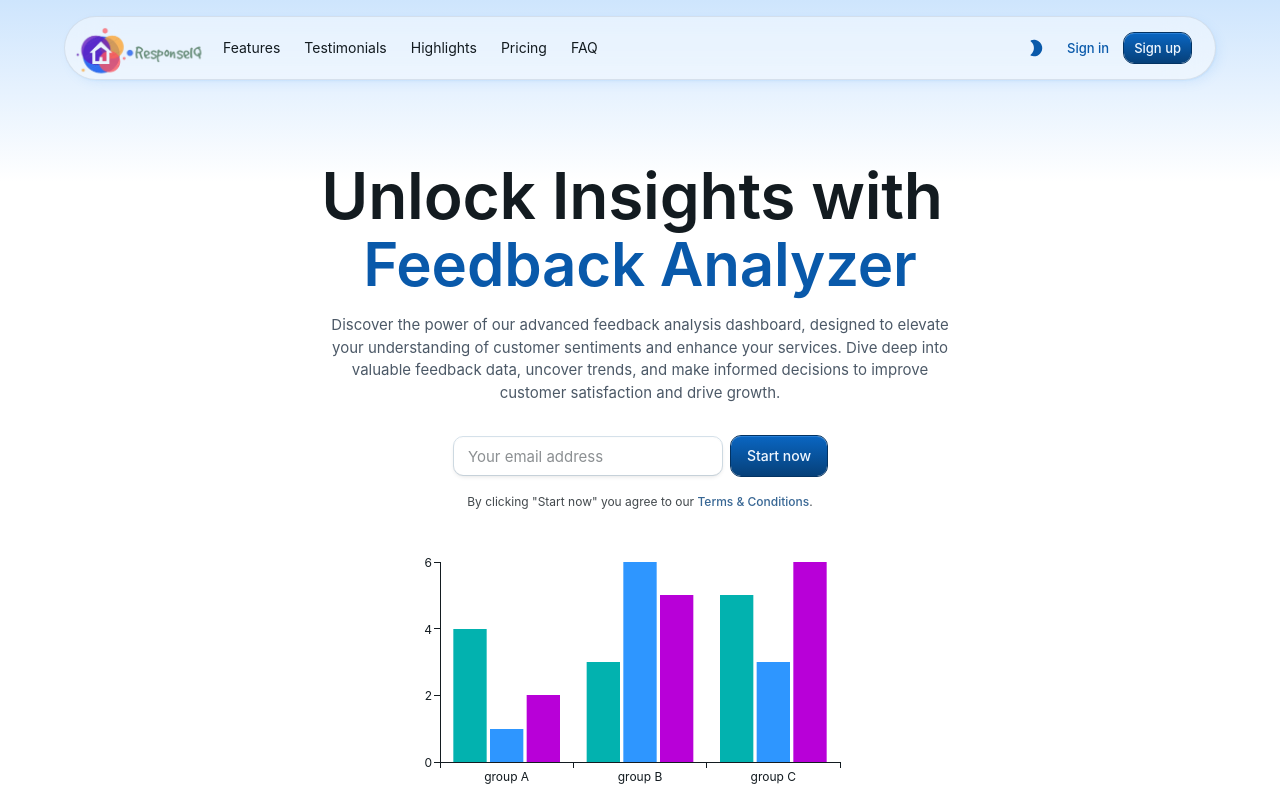
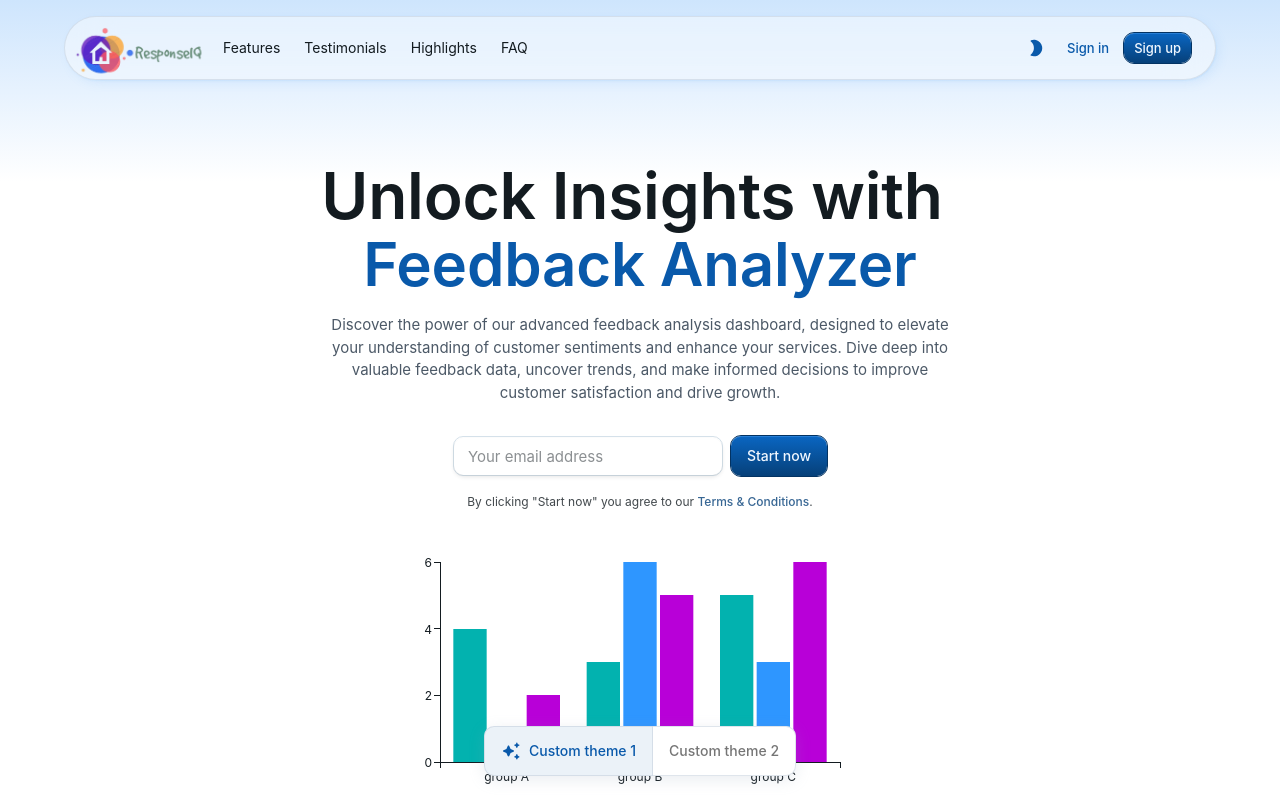
Before and after one commit to abhiperfect/GastronomyFeedbackAnalyzer, a React (Create React App) app in the folder client/: page / in a window 1280 px wide. Shown: the top 800 px of the page. Built offline with nearby package versions, Linux system fonts and the light colour scheme; no server answers.

Commit message:
🆕feat: Custom theme and dark mode enable for all pages.

```diff
--- a/client/src/components/common/Header.jsx
+++ b/client/src/components/common/Header.jsx
@@ -129,14 +129,14 @@ function navigateToSignUp(){
                     Highlights
                   </Typography>
                 </MenuItem>
-                <MenuItem
+                {/* <MenuItem
                   onClick={() => scrollToSection('pricing')}
                   sx={{ py: '6px', px: '12px' }}
                 >
                   <Typography variant="body2" color="text.primary">
                     Pricing
                   </Typography>
-                </MenuItem>
+                </MenuItem> */}
                 <MenuItem
                   onClick={() => scrollToSection('faq')}
                   sx={{ py: '6px', px: '12px' }}
--- a/client/src/pages/FeedbackPage.jsx
+++ b/client/src/pages/FeedbackPage.jsx
@@ -47,9 +47,9 @@ function ToggleCustomTheme({ showCustomTheme, toggleCustomTheme }) {
       >
         <ToggleButton value>
           <AutoAwesomeRoundedIcon sx={{ fontSize: "20px", mr: 1 }} />
-          Custom theme
+          Custom theme 1
         </ToggleButton>
-        <ToggleButton value={false}>Material Design 2</ToggleButton>
+        <ToggleButton value={false}>Custom theme 2</ToggleButton>
       </ToggleButtonGroup>
     </Box>
   );
@@ -116,6 +116,10 @@ export default function FeedbackPage() {
       <Feedback />
       <Divider />
       <Footer />
+      <ToggleCustomTheme
+        showCustomTheme={showCustomTheme}
+        toggleCustomTheme={toggleCustomTheme}
+      />
       </ThemeProvider>
     </HostelInfo>
   );
--- a/client/src/pages/HotelsList.jsx
+++ b/client/src/pages/HotelsList.jsx
@@ -14,6 +14,53 @@ import UserHeader from "../components/common/UserHeader.jsx";
 import { useAuth } from "../context/context.js";
 import { useNavigate } from 'react-router-dom';
 import CircularProgress from '@mui/material/CircularProgress';
+import ToggleButton from '@mui/material/ToggleButton';
+import ToggleButtonGroup from '@mui/material/ToggleButtonGroup';
+import AutoAwesomeRoundedIcon from '@mui/icons-material/AutoAwesomeRounded';
+import getLPTheme from './getLPTheme';
+import { ThemeProvider, createTheme } from '@mui/material/styles';
+
+function ToggleCustomTheme({ showCustomTheme, toggleCustomTheme }) {
+  return (
+    <Box
+      sx={{
+        display: 'flex',
+        flexDirection: 'column',
+        alignItems: 'center',
+        width: '100dvw',
+        position: 'fixed',
+        bottom: 24,
+      }}
+    >
+      <ToggleButtonGroup
+        color="primary"
+        exclusive
+        value={showCustomTheme}
+        onChange={toggleCustomTheme}
+        aria-label="Platform"
+        sx={{
+          backgroundColor: 'background.default',
+          '& .Mui-selected': {
+            pointerEvents: 'none',
+          },
+        }}
+      >
+        <ToggleButton value>
+          <AutoAwesomeRoundedIcon sx={{ fontSize: '20px', mr: 1 }} />
+          Custom theme 1
+        </ToggleButton>
+        <ToggleButton value={false}>Custom theme 2</ToggleButton>
+      </ToggleButtonGroup>
+    </Box>
+  );
+}
+
+// ToggleCustomTheme.propTypes = {
+//   showCustomTheme: PropTypes.shape({
+//     valueOf: PropTypes.func.isRequired,
+//   }).isRequired,
+//   toggleCustomTheme: PropTypes.func.isRequired,
+// };
 const Item = styled(Paper)(({ theme }) => ({
   backgroundColor: theme.palette.mode === "dark" ? "#1A2027" : "#fff",
   ...theme.typography.body2,
@@ -22,10 +69,24 @@ const Item = styled(Paper)(({ theme }) => ({
   color: theme.palette.text.secondary,
 }));
 
+
 export default function HotelsList() {
   const {isAuthenticated} = useAuth();
   const navigate = useNavigate();
   const [isLoading, setIsLoading] = React.useState(true);
+  const [mode, setMode] = React.useState('light');
+  const [showCustomTheme, setShowCustomTheme] = React.useState(true);
+  const LPtheme = createTheme(getLPTheme(mode));
+  const defaultTheme = createTheme({ palette: { mode } });
+
+  const toggleColorMode = () => {
+    // setMode('dark');
+    setMode((prev) => (prev === 'dark' ? 'light' : 'dark'));
+  };
+
+  const toggleCustomTheme = () => {
+    setShowCustomTheme((prev) => !prev);
+  };
 
 
   React.useEffect(() => {
@@ -55,14 +116,17 @@ export default function HotelsList() {
   }
 
   return (
+    <ThemeProvider theme={showCustomTheme ? LPtheme : defaultTheme}>
     <React.Fragment>
       <CssBaseline />
-      <UserHeader />
+      <UserHeader
+      mode={mode} toggleColorMode={toggleColorMode}
+      />
       <Container
         maxWidth="false"
         style={{
           padding: "0",
-          backgroundImage: `linear-gradient(180deg, #CEE5FD, #FFF)`, // Background image style
+          // backgroundImage: `linear-gradient(180deg, #CEE5FD, #FFF)`, // Background image style
           mt: 10,
         }}
       >
@@ -111,7 +175,12 @@ export default function HotelsList() {
           </Box>
           <Footer />
         </Box>
+        <ToggleCustomTheme
+        showCustomTheme={showCustomTheme}
+        toggleCustomTheme={toggleCustomTheme}
+      />
       </Container>
     </React.Fragment>
+    </ThemeProvider>
   );
 }
--- a/client/src/pages/LandingPage.jsx
+++ b/client/src/pages/LandingPage.jsx
@@ -46,9 +46,9 @@ function ToggleCustomTheme({ showCustomTheme, toggleCustomTheme }) {
       >
         <ToggleButton value>
           <AutoAwesomeRoundedIcon sx={{ fontSize: '20px', mr: 1 }} />
-          Custom theme
+          Custom theme 1
         </ToggleButton>
-        <ToggleButton value={false}>Material Design 2</ToggleButton>
+        <ToggleButton value={false}>Custom theme 2</ToggleButton>
       </ToggleButtonGroup>
     </Box>
   );
@@ -68,7 +68,8 @@ export default function LandingPage() {
   const defaultTheme = createTheme({ palette: { mode } });
 
   const toggleColorMode = () => {
-    setMode((prev) => (prev === 'dark' ? 'light' : 'dark'));
+    setMode('dark');
+    // setMode((prev) => (prev === 'dark' ? 'light' : 'dark'));
   };
 
   const toggleCustomTheme = () => {
@@ -78,7 +79,9 @@ export default function LandingPage() {
   return (
     <ThemeProvider theme={showCustomTheme ? LPtheme : defaultTheme}>
       <CssBaseline />
-      <Header mode={mode} toggleColorMode={toggleColorMode} />
+      <Header
+       mode={mode} toggleColorMode={toggleColorMode}
+      />
       <Hero />
       <Box sx={{ bgcolor: 'background.default' }}>
         <LogoCollection />
@@ -88,16 +91,16 @@ export default function LandingPage() {
         <Divider />
         <Highlights />
         <Divider />
-        <Pricing />
-        <Divider />
+        {/* <Pricing />
+        <Divider /> */}
         <FAQ />
         <Divider />
         <Footer />
       </Box>
-      {/* <ToggleCustomTheme
+      <ToggleCustomTheme
         showCustomTheme={showCustomTheme}
         toggleCustomTheme={toggleCustomTheme}
-      /> */}
+      />
     </ThemeProvider>
   );
 }
--- a/client/src/pages/LoginPage.jsx
+++ b/client/src/pages/LoginPage.jsx
@@ -50,9 +50,9 @@ function ToggleCustomTheme({ showCustomTheme, toggleCustomTheme }) {
       >
         <ToggleButton value>
           <AutoAwesomeRoundedIcon sx={{ fontSize: "20px", mr: 1 }} />
-          Custom theme
+          Custom theme 1
         </ToggleButton>
-        <ToggleButton value={false}>Material Design 2</ToggleButton>
+        <ToggleButton value={false}>Custom theme 2</ToggleButton>
       </ToggleButtonGroup>
     </Box>
   );
@@ -230,6 +230,10 @@ export default function LoginPage() {
         </Grid>
       </Grid>
       <Footer />
+      <ToggleCustomTheme
+        showCustomTheme={showCustomTheme}
+        toggleCustomTheme={toggleCustomTheme}
+      />
     </ThemeProvider>
   );
 }
--- a/client/src/pages/SignupPage.jsx
+++ b/client/src/pages/SignupPage.jsx
@@ -53,9 +53,9 @@ function ToggleCustomTheme({ showCustomTheme, toggleCustomTheme }) {
       >
         <ToggleButton value>
           <AutoAwesomeRoundedIcon sx={{ fontSize: "20px", mr: 1 }} />
-          Custom theme
+          Custom theme 1
         </ToggleButton>
-        <ToggleButton value={false}>Material Design 2</ToggleButton>
+        <ToggleButton value={false}>Custom theme 2</ToggleButton>
       </ToggleButtonGroup>
     </Box>
   );
@@ -376,7 +376,10 @@ export default function SignUpPage() {
           <Box sx={{ mt: 5 }}></Box>
         </Container>
         <Footer />
-      {/* </div> */}
+        <ToggleCustomTheme
+        showCustomTheme={showCustomTheme}
+        toggleCustomTheme={toggleCustomTheme}
+      />
     </ThemeProvider>
   );
 }
```
